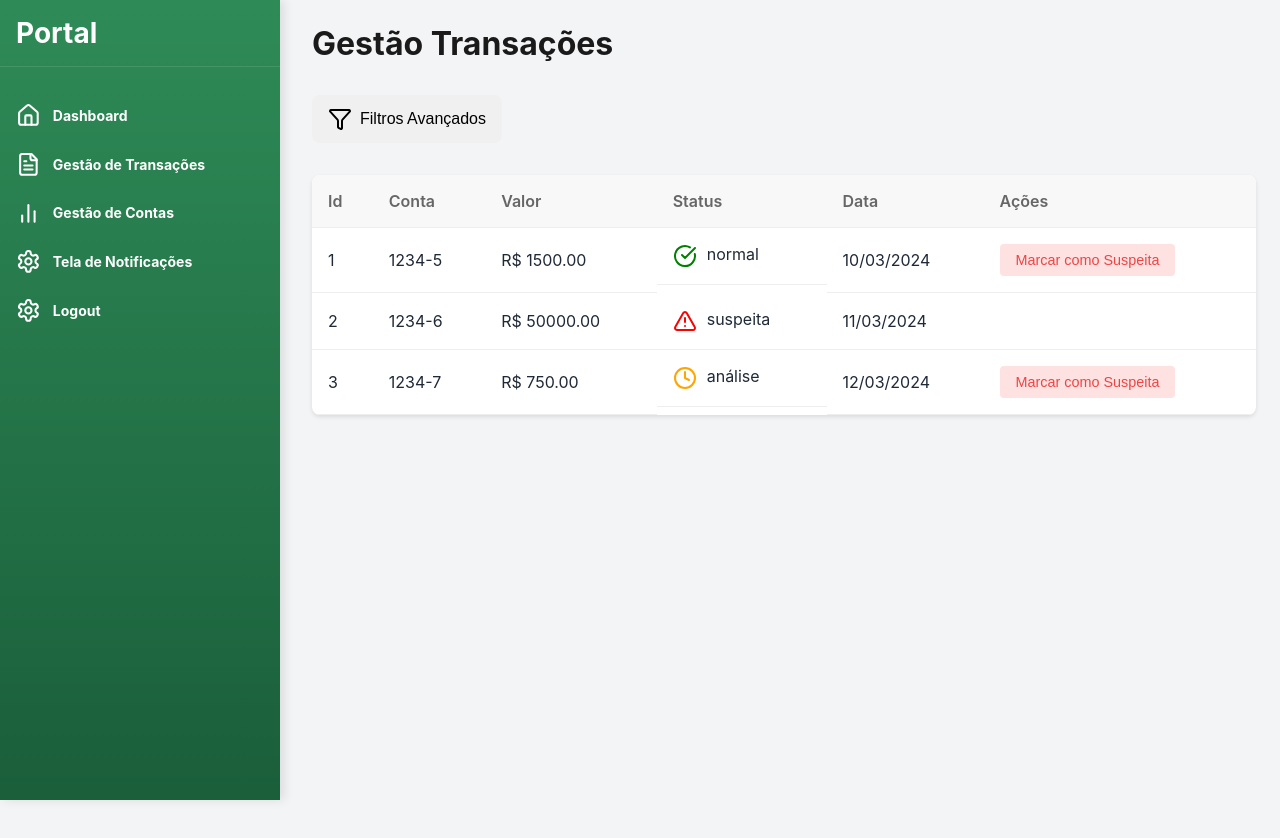
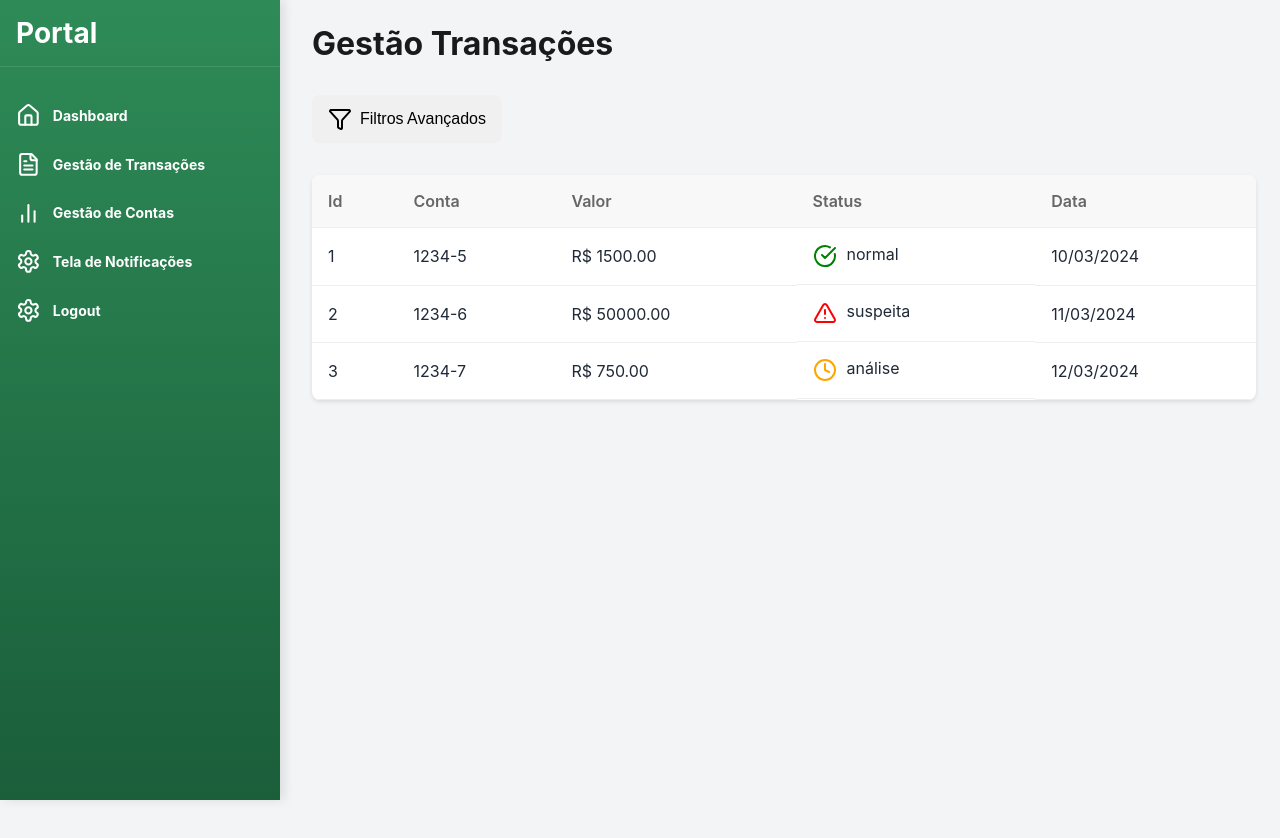
Before and after one commit to RusthenRonald2006/Portal-de-analise-em-anomalias-transacionais, a React (Create React App) app in the folder detec-anomalias/: page /gestaotransacoes in a window 1280 px wide. Shown: the top 838 px of the page. Built offline with nearby package versions, Linux system fonts and the light colour scheme; the HTML template or start-up script is replaced by a standard one.

Commit message:
removendo botão de ações

```diff
--- a/detec-anomalias/src/components/Pages/GestaoTransacoes.js
+++ b/detec-anomalias/src/components/Pages/GestaoTransacoes.js
@@ -145,7 +145,6 @@ function GestaoTransacoes(){
                                 <th>Valor</th>
                                 <th>Status</th>
                                 <th>Data</th>
-                                <th>Ações</th>
                             </tr>
                         </thead>
                         <tbody>
@@ -157,13 +156,6 @@ function GestaoTransacoes(){
                                         <td>R$ {transaction.amount.toFixed(2)}</td>
                                         <td className={styles.icons}> {gestStatusicons(transaction.status)}    {transaction.status}</td>
                                         <td>{new Date(transaction.date).toLocaleDateString("pt-BR")}</td>
-                                        <td>
-                                            {transaction.status != "suspeita" &&
-                                            (<button className={styles.suspicious_button} onClick={()=>handleMarkSuspicious(transaction.id)}>
-                                                Marcar como Suspeita
-                                            </button>)
-                                            }
-                                        </td>
                                     </tr>
                                 ))
                             ):(
```
